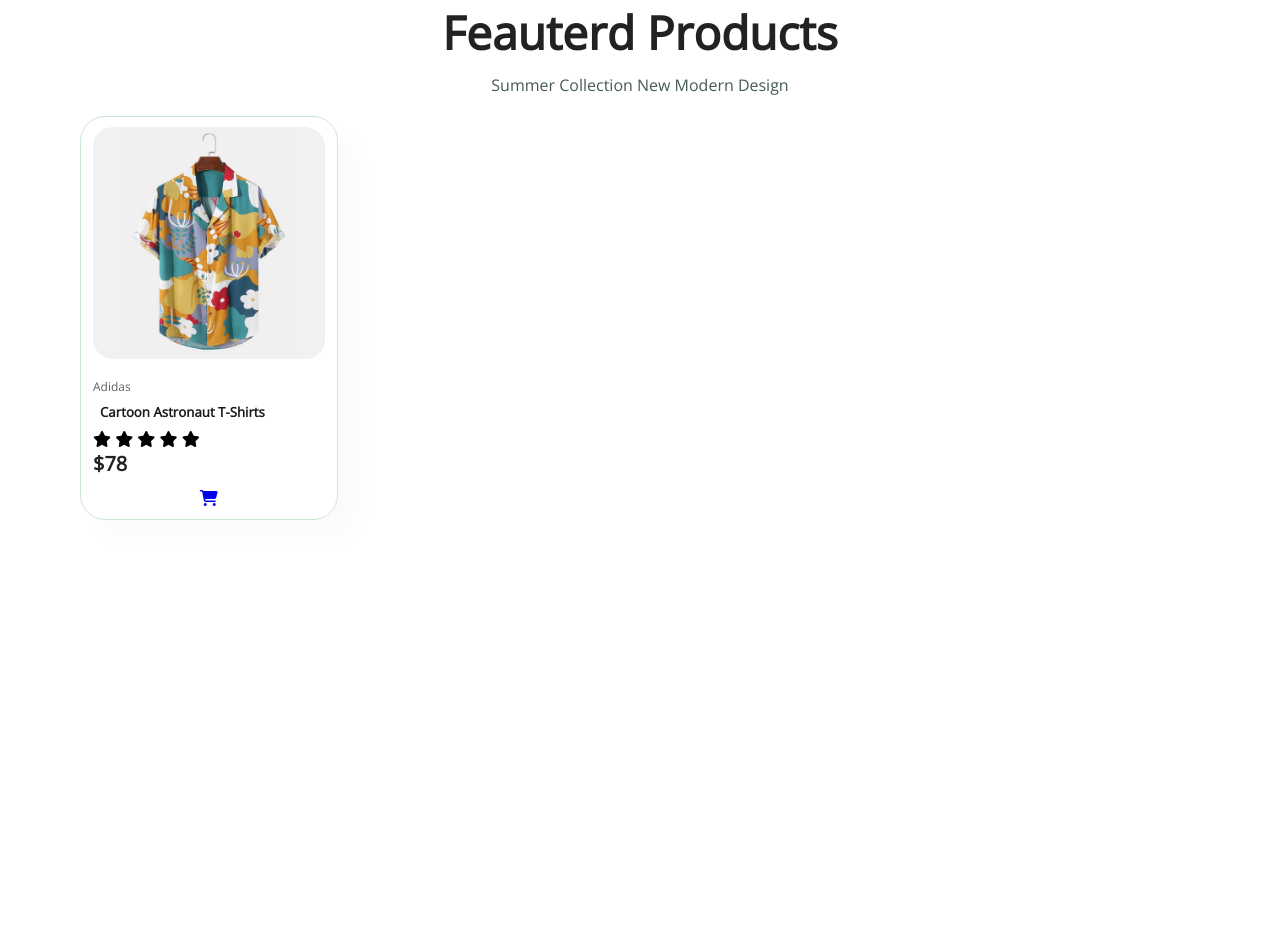
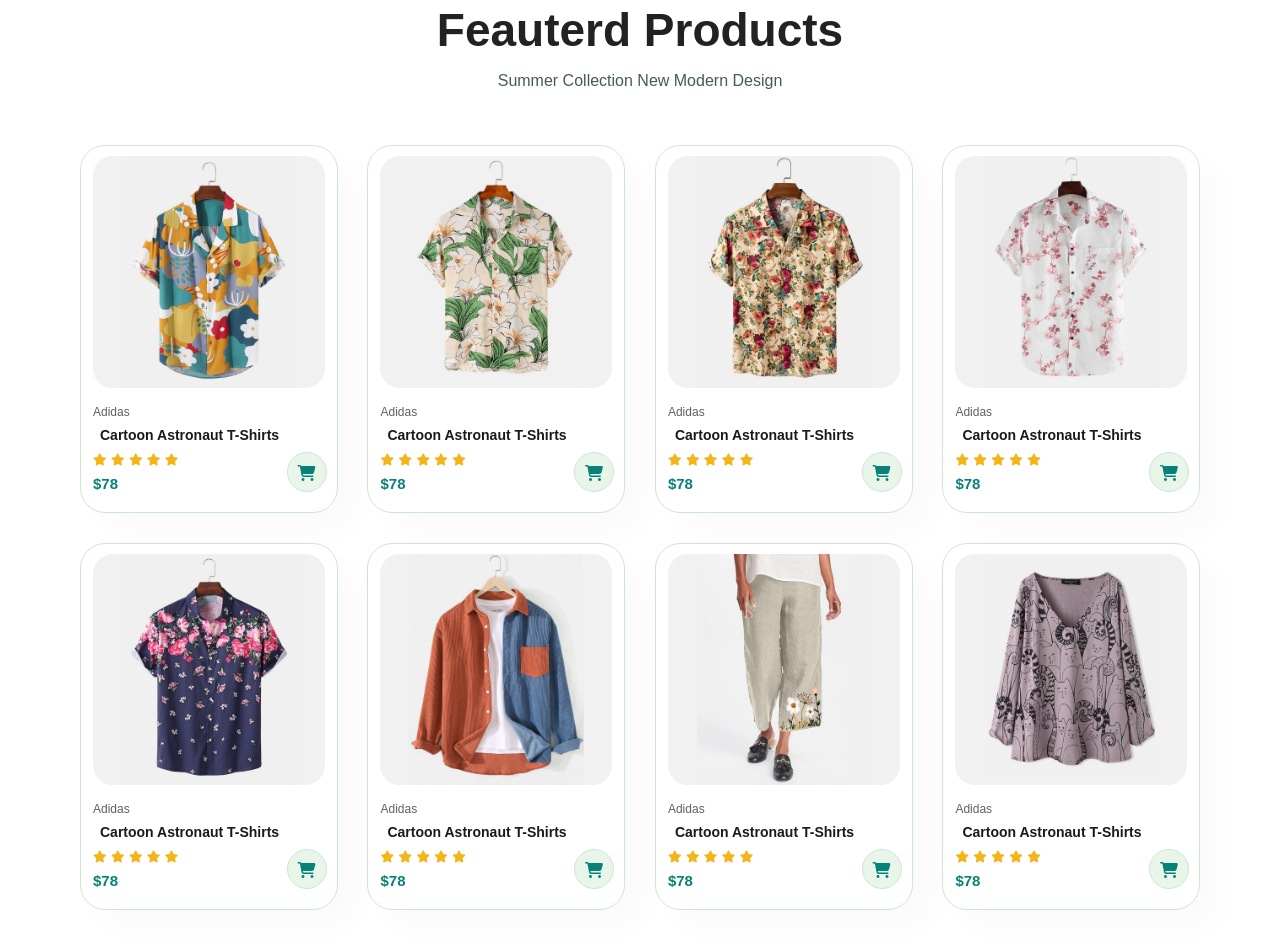
Before and after one commit to briangreen2/Ecommerce_Web, a plain HTML site: page index.html in a window 1280 px wide. Shown: the part 1146-2094 px from the top of the page. Before the commit the page ends 1721 px from the top, so only its background shows below. Drawn offline with nearby package versions, Linux system fonts and the light colour scheme.

Commit message:
Updated html and css files

```diff
--- a/app.css
+++ b/app.css
@@ -4,7 +4,7 @@
   margin: 0;
   padding: 0;
   box-sizing: border-box;
-  font-family: 'Open Sans', sans-serif;
+  font-family: sans-serif;
 }
 
 h1 {
@@ -191,6 +191,13 @@ body {
   text-align: center;
 }
 
+#product1 .pro-container {
+  display: flex;
+  justify-content: space-between;
+  padding-top: 20px;
+  flex-wrap: wrap;
+}
+
 #product1 .pro {
   width: 23%;
   min-width: 250px;
@@ -200,6 +207,8 @@ body {
   cursor: pointer;
   box-shadow: 20px 20px 30px rgba(0, 0, 0, 0.02);
   margin: 15px 0;
+  transition: 0.2s ease;
+  position: relative;
 }
 
 #product1 .pro:hover {
@@ -225,4 +234,30 @@ body {
 #product1 .pro .des h5 {
   padding: 7px;
   color: #1a1a1a;
+  font-size: 14px;
 }
+
+#product1 .pro .des i {
+  font-size: 12px;
+  color: rgb(243, 181, 25);
+}
+
+#product1 .pro .des h4 {
+  padding-top: 7px;
+  font-size: 15px;
+  font-weight: 700;
+  color: #088178;
+}
+
+#product1 .pro .cart {
+  width: 40px;
+  height: 40px;
+  line-height: 40px;
+  border-radius: 50px;
+  background-color: #e8f6ea;
+  color: #088178;
+  border: 1px solid #cce7d0;
+  position: absolute;
+  bottom: 20px;
+  right: 10px;
+}
--- a/index.html
+++ b/index.html
@@ -6,6 +6,11 @@
     <meta name="viewport" content="width=device-width, initial-scale=1.0" />
     <title>Ecommerce Website</title>
     <link rel="stylesheet" href="app.css" />
+    <link
+      media="all"
+      rel="stylesheet"
+      href="https://maxcdn.bootstrapcdn.com/font-awesome/4.7.0/css/font-awesome.min.css"
+    />
     <script src="https://kit.fontawesome.com/e0d089f73e.js"></script>
   </head>
   <body>
@@ -83,7 +88,119 @@
             </div>
             <h4>$78</h4>
           </div>
-          <a href="#"><i class="fa-sharp fa-solid fa-cart-shopping"></i></a>
+          <a href="#"><i class="fa fa-shopping-cart cart"></i></a>
+        </div>
+        <div class="pro">
+          <img src="Images/products/f2.JPG" alt="" />
+          <div class="des">
+            <span>Adidas</span>
+            <h5>Cartoon Astronaut T-Shirts</h5>
+            <div class="star">
+              <i class="fas fa-star"></i>
+              <i class="fas fa-star"></i>
+              <i class="fas fa-star"></i>
+              <i class="fas fa-star"></i>
+              <i class="fas fa-star"></i>
+            </div>
+            <h4>$78</h4>
+          </div>
+          <a href="#"><i class="fa fa-shopping-cart cart"></i></a>
+        </div>
+        <div class="pro">
+          <img src="Images/products/f3.JPG" alt="" />
+          <div class="des">
+            <span>Adidas</span>
+            <h5>Cartoon Astronaut T-Shirts</h5>
+            <div class="star">
+              <i class="fas fa-star"></i>
+              <i class="fas fa-star"></i>
+              <i class="fas fa-star"></i>
+              <i class="fas fa-star"></i>
+              <i class="fas fa-star"></i>
+            </div>
+            <h4>$78</h4>
+          </div>
+          <a href="#"><i class="fa fa-shopping-cart cart"></i></a>
+        </div>
+        <div class="pro">
+          <img src="Images/products/f4.JPG" alt="" />
+          <div class="des">
+            <span>Adidas</span>
+            <h5>Cartoon Astronaut T-Shirts</h5>
+            <div class="star">
+              <i class="fas fa-star"></i>
+              <i class="fas fa-star"></i>
+              <i class="fas fa-star"></i>
+              <i class="fas fa-star"></i>
+              <i class="fas fa-star"></i>
+            </div>
+            <h4>$78</h4>
+          </div>
+          <a href="#"><i class="fa fa-shopping-cart cart"></i></a>
+        </div>
+        <div class="pro">
+          <img src="Images/products/f5.JPG" alt="" />
+          <div class="des">
+            <span>Adidas</span>
+            <h5>Cartoon Astronaut T-Shirts</h5>
+            <div class="star">
+              <i class="fas fa-star"></i>
+              <i class="fas fa-star"></i>
+              <i class="fas fa-star"></i>
+              <i class="fas fa-star"></i>
+              <i class="fas fa-star"></i>
+            </div>
+            <h4>$78</h4>
+          </div>
+          <a href="#"><i class="fa fa-shopping-cart cart"></i></a>
+        </div>
+        <div class="pro">
+          <img src="Images/products/f6.JPG" alt="" />
+          <div class="des">
+            <span>Adidas</span>
+            <h5>Cartoon Astronaut T-Shirts</h5>
+            <div class="star">
+              <i class="fas fa-star"></i>
+              <i class="fas fa-star"></i>
+              <i class="fas fa-star"></i>
+              <i class="fas fa-star"></i>
+              <i class="fas fa-star"></i>
+            </div>
+            <h4>$78</h4>
+          </div>
+          <a href="#"><i class="fa fa-shopping-cart cart"></i></a>
+        </div>
+        <div class="pro">
+          <img src="Images/products/f7.JPG" alt="" />
+          <div class="des">
+            <span>Adidas</span>
+            <h5>Cartoon Astronaut T-Shirts</h5>
+            <div class="star">
+              <i class="fas fa-star"></i>
+              <i class="fas fa-star"></i>
+              <i class="fas fa-star"></i>
+              <i class="fas fa-star"></i>
+              <i class="fas fa-star"></i>
+            </div>
+            <h4>$78</h4>
+          </div>
+          <a href="#"><i class="fa fa-shopping-cart cart"></i></a>
+        </div>
+        <div class="pro">
+          <img src="Images/products/f8.JPG" alt="" />
+          <div class="des">
+            <span>Adidas</span>
+            <h5>Cartoon Astronaut T-Shirts</h5>
+            <div class="star">
+              <i class="fas fa-star"></i>
+              <i class="fas fa-star"></i>
+              <i class="fas fa-star"></i>
+              <i class="fas fa-star"></i>
+              <i class="fas fa-star"></i>
+            </div>
+            <h4>$78</h4>
+          </div>
+          <a href="#"><i class="fa fa-shopping-cart cart"></i></a>
         </div>
       </div>
     </section>
```
